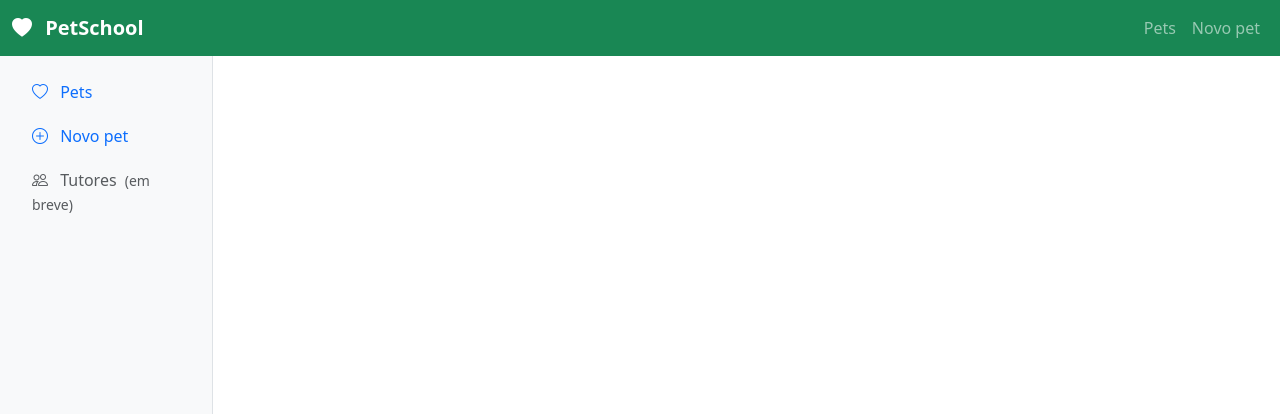
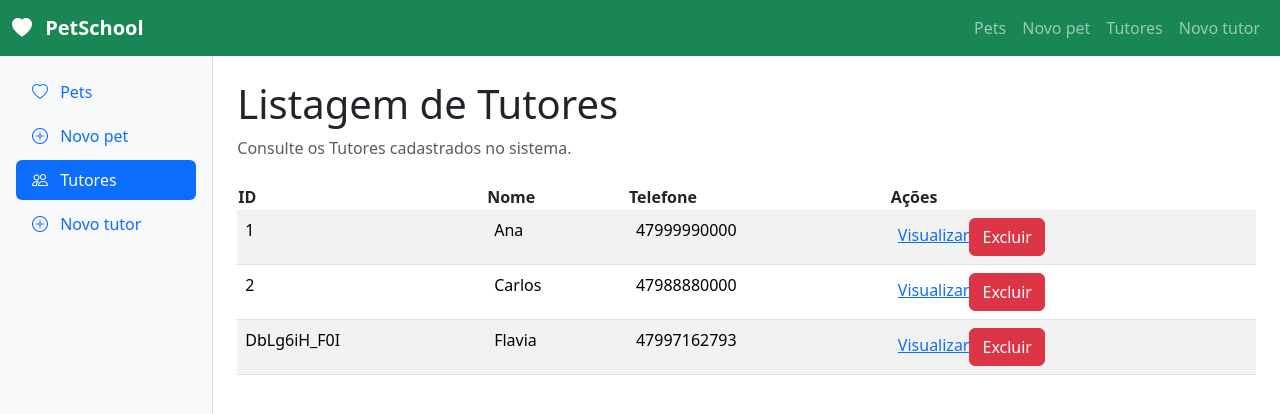
Before and after one commit to flaviabusa/hotel-pets, a Vue app: page /tutores in a window 1280 px wide. Shown: the top 414 px of the page. Built offline with nearby package versions, Linux system fonts and the light colour scheme; data requests are answered from the project's data file.

Commit message:
FEAT: tutores criado

```diff
--- a/db.json
+++ b/db.json
@@ -9,14 +9,25 @@
       "id": "2",
       "nome": "Carlos",
       "telefone": "47988880000"
+    },
+    {
+      "nome": "Flavia",
+      "telefone": "47997162793",
+      "id": "DbLg6iH_F0I"
     }
   ],
   "pets": [
     {
-      "nome": "Diana",
-      "especie": "Tartaruga",
-      "tutorId": "",
-      "id": "6l0S4Fpn4w8"
+      "nome": "kiara",
+      "especie": "Cachorro",
+      "tutorId": "1",
+      "id": "-tcZ01b6Nu4"
+    },
+    {
+      "nome": "kiara",
+      "especie": "Cachorro",
+      "tutorId": "1",
+      "id": "X0ljpxyy9B8"
     }
   ],
   "$schema": "./node_modules/json-server/schema.json"
--- a/src/components/layout/AppNavbar.vue
+++ b/src/components/layout/AppNavbar.vue
@@ -46,6 +46,16 @@
             to="/pets/novo"
             >Novo pet</RouterLink
           >
+          <RouterLink
+            class="nav-link"
+            to="/tutores"
+            >Tutores</RouterLink
+          >
+          <RouterLink
+            class="nav-link"
+            to="/tutores/novo"
+            >Novo tutor</RouterLink
+          >
         </div>
       </div>
     </div>
--- a/src/components/layout/AppSidebar.vue
+++ b/src/components/layout/AppSidebar.vue
@@ -29,16 +29,23 @@
         Novo pet
       </RouterLink>
 
-      <span
-        class="nav-link text-body-secondary"
-        aria-disabled="true"
+      <RouterLink
+       class="nav-link"
+        active-class="active"
+        to="/tutores"
       >
-        <i
-          class="bi bi-people me-2"
-          aria-hidden="true"
-        ></i>
-        Tutores <small class="ms-1">(em breve)</small>
-      </span>
+        <i class="bi bi-people me-2" aria-hidden="true"></i>
+        Tutores
+      </RouterLink>
+      <RouterLink
+       class="nav-link"
+        active-class="active"
+        to="/tutores/novo"
+      >
+        <i  class="bi bi-plus-circle me-2"
+          aria-hidden="true"></i>
+        Novo tutor
+      </RouterLink>
     </div>
   </nav>
 </template>
--- a/src/router/index.js
+++ b/src/router/index.js
@@ -21,6 +21,21 @@
       path: '/pets/:id',
       name: 'detalhes-pet',
       component: () => import('../views/PetDetailsView.vue'),
+    },
+    {
+      path: '/tutores',
+      name: 'tutores',
+      component: () => import('../views/TutoresView.vue'),
+    },
+    {
+      path: '/tutores/novo',
+      name: 'novo-tutor',
+      component: () => import('../views/AddTutorView.vue'),
+    },
+    {
+      path: '/tutores/:id',
+      name: 'detalhes-tutor',
+      component: () => import('../views/TutorDetailsView.vue')
     }
   ],
 });
--- a/src/views/AddPetView.vue
+++ b/src/views/AddPetView.vue
@@ -46,13 +46,9 @@
     <header class="mb-4">
       <h1 class="text-2xl font-bold">Cadastro de Pets</h1>
       <p class="text-body-secundary mb-0">
-        Cadastro de pets no sitema.
+        Cadastro de pets no sistema.
       </p>
     </header>
-
-    <RouterLink class="btn btn-primary" :to="{ name: 'novo-pet' }">
-      Adicionar Pet
-    </RouterLink>
 
     <form class="row" @submit.prevent="salvarPet">
       <!-- nome do pet-->
--- /dev/null
+++ b/src/views/AddTutorView.vue
@@ -0,0 +1,85 @@
+<script setup>
+import { onMounted, ref } from 'vue';
+import { RouterLink, useRouter } from 'vue-router';
+
+const router = useRouter(); //chamando meu router
+const API_URL = 'http://localhost:3000'; //chamando minha API
+const tutores = ref([]);
+
+// criar objeto para salvar um novo pet
+// propriedades: nome, espécie e tutor
+const novoTutor = ref({
+  nome: '',
+  telefone: '',
+});
+
+// salvar o novo tutor no sistema
+async function salvarTutor() {
+  await fetch(`${API_URL}/tutores`, {
+    method: 'POST',
+    headers: {
+      'Content-Type': 'application/json',
+    },
+    body: JSON.stringify(novoTutor.value),
+  });
+
+  //redirecionar para a tela de listagem de Pets
+  router.push('/tutores');
+}
+
+</script>
+
+<template>
+  <div>
+    <header class="mb-4">
+      <h1 class="text-2xl font-bold">Cadastro de Tutores</h1>
+      <p class="text-body-secundary mb-0">
+        Preencha os dados para cadastrar um novo tutor no sistema
+      </p>
+    </header>
+
+    <form class="row" @submit.prevent="salvarTutor">
+      <!-- nome do tutor-->
+      <div class="col-md-6">
+        <label
+          for="nome"
+          class="form-label"
+        >
+          Nome do Tutor:
+          <input
+            type="text"
+            class="form-control"
+            id="nome"
+            v-model="novoTutor.nome"
+            required
+          />
+        </label>
+      </div>
+
+      <!-- Telefone do tutor-->
+      <div class="col-md-6">
+        <label
+          for="telefone"
+          class="form-label"
+          >Telefone
+          <input
+            type="tel"
+            class="form-control"
+            id="telefone"
+            v-model="novoTutor.telefone"
+            required
+          />
+        </label>
+      </div>
+
+      <div class="col-12-d-flex gap-2">
+        <button
+          class="btn btn-success"
+          type="submit"
+        >
+          Salvar Cadastro
+        </button>
+      </div>
+    </form>
+ </div>
+</template>
--- /dev/null
+++ b/src/views/TutorDetailsView.vue
@@ -0,0 +1,33 @@
+<script setup>
+import { onMounted, ref } from 'vue';
+import { useRoute } from 'vue-router';
+
+const route = useRoute();
+const API_URL = 'http://localhost:3000';
+
+const tutor = ref(null);
+
+async function carregarTutor() {
+    const idTutor = route.params.id;
+
+    const respostaTutor = await fetch(`${API_URL}/tutores/${idTutor}`);
+    console.log('respostaTutor', respostaTutor);
+    tutor.value = await respostaTutor.json();
+    console.log('tutor', tutor.value);
+}
+
+onMounted(carregarTutor);
+</script>
+
+<template>
+ <section v-if="tutor == null">
+    <p>Carregando...</p>
+
+ </section>
+ <section v-else>
+    <h1>Nome do Tutor: {{ tutor.nome }}</h1>
+    <p>ID: {{ tutor.id }}</p>
+    <h5>Telefone: {{ tutor.telefone }}</h5>
+ </section>
+
+</template>
--- /dev/null
+++ b/src/views/TutoresView.vue
@@ -0,0 +1,59 @@
+<script setup>
+import { onMounted, ref } from 'vue';
+
+const tutores = ref([]);
+const API_URL = 'http://localhost:3000';
+
+async function carregarDados() {
+
+  const respostaTutores = await fetch(`${API_URL}/tutores`);
+  tutores.value = await respostaTutores.json();
+
+  console.log('TUTORES -', tutores.value);
+}
+
+async function excluirTutor(id) {
+  const confirmarExclusao = window.confirm('Deseja realmente excluir?');
+
+  if(confirmarExclusao){
+    await fetch(`${API_URL}/tutores/${id}`,{
+      method: 'DELETE',
+    });
+    await carregarDados();
+  }
+}
+
+onMounted(carregarDados);
+</script>
+
+<template>
+  <div>
+    <header class="mb-4">
+      <h1 class="text-2xl font-bold">Listagem de Tutores</h1>
+      <p class="text-body-secondary mb-0">
+        Consulte os Tutores cadastrados no sistema.
+      </p>
+    </header>
+
+    <table class="table table-striped table-hover">
+      <thead>
+        <th>ID</th>
+        <th>Nome</th>
+        <th>Telefone</th>
+        <th>Ações</th>
+      </thead>
+
+      <tbody>
+        <tr v-for="tutor in tutores" :key="tutor.id" >
+          <td>{{ tutor.id }}</td>
+          <td>{{ tutor.nome }}</td>
+          <td>{{ tutor.telefone }}</td>
+          <td>
+            <RouterLink :to="`/tutores/${tutor.id}`">Visualizar</RouterLink>
+            <button class="btn btn-danger" @click="excluirTutor(tutor.id)">Excluir</button>
+          </td>
+        </tr>
+      </tbody>
+    </table>
+  </div>
+</template>
```
